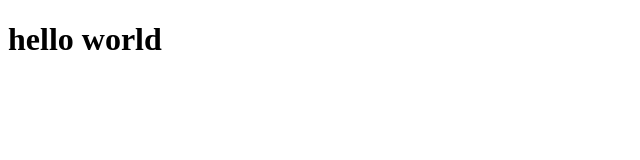
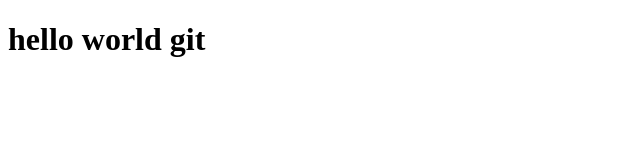
Before and after one commit to Nayanamolps/myproject, a plain HTML site: page index.html in a window 1280 px wide. Shown: the full height of the page, 0-640 px from the left. Drawn offline with Linux system fonts and the light colour scheme.

Commit message:
added some messages

```diff
--- a/index.html
+++ b/index.html
@@ -7,6 +7,6 @@
     <title>Document</title>
 </head>
 <body>
-    <h1>hello world</h1>
+    <h1>hello world git</h1>
 </body>
 </html>
```
